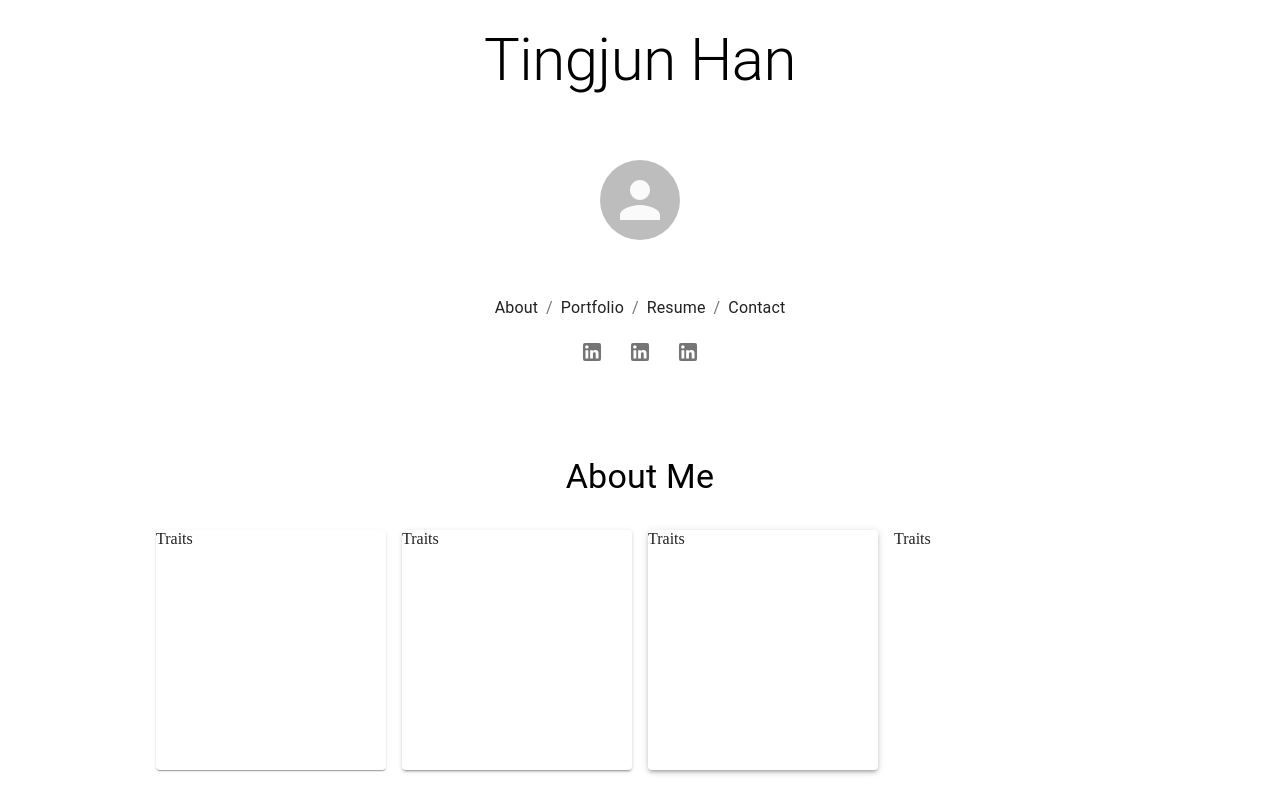
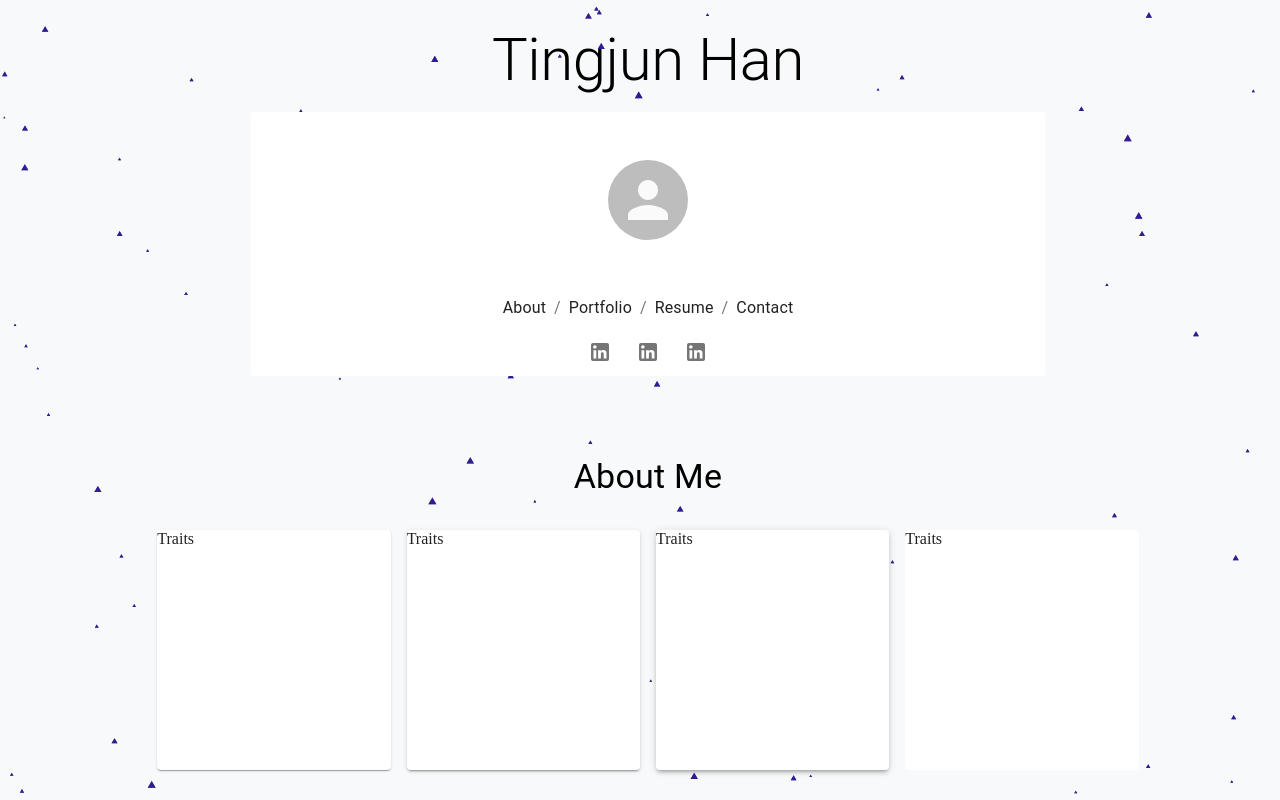
Before and after one commit to hopea-studio/portfolio-HAN, a Gatsby site: page / in a window 1280 px wide. Shown: the top 800 px of the page. Built offline with nearby package versions, Linux system fonts and the light colour scheme; Gatsby itself is replaced by a stand-in of ours.

Commit message:
added particle bk

```diff
--- a/gatsby-config.js
+++ b/gatsby-config.js
@@ -10,8 +10,6 @@
         // },
       },
     },
-    // If you want to use styled components you should add the plugin here.
-    // 'gatsby-plugin-styled-components',
     "gatsby-plugin-react-helmet",
     {
       resolve: `gatsby-source-filesystem`,
--- a/package.json
+++ b/package.json
@@ -16,7 +16,9 @@
     "gatsby-transformer-sharp": "^2.5.13",
     "react": "latest",
     "react-dom": "latest",
-    "react-helmet": "latest"
+    "react-helmet": "latest",
+    "react-particles-js": "^3.3.0",
+    "react-tsparticles": "^1.17.12"
   },
   "scripts": {
     "develop": "gatsby develop",
--- a/src/components/Layout.js
+++ b/src/components/Layout.js
@@ -1,24 +1,27 @@
-import { Container, Grid, Typography } from '@material-ui/core'
-import React from 'react'
+import { Container, Grid, Typography } from "@material-ui/core"
+import React from "react"
 
 import { makeStyles } from "@material-ui/core/styles"
+import Particles from "./Particles"
 
 const useStyles = makeStyles((theme) => ({
+  container: {
+    position: "absolute",
+  },
   header: {
-   padding: theme.spacing(2)
+    padding: theme.spacing(2),
   },
   footer: {
-    padding: theme.spacing(2)
-
-    }
+    padding: theme.spacing(2),
+  },
 }))
 
 const Layout = ({ children }) => {
-
   const classes = useStyles()
 
   return (
-      <Container maxWidth="xl">
+    <Container maxWidth="xl" className={classes.container}>
+      <Particles />
       <Grid container justify="center">
         <Grid item className={classes.header}>
           <Typography variant="h2">Tingjun Han</Typography>
--- /dev/null
+++ b/src/components/Particles.js
@@ -0,0 +1,71 @@
+import React from "react"
+import ParticlesJS from "react-tsparticles"
+import { makeStyles } from "@material-ui/core/styles"
+
+const useStyles = makeStyles((theme) => ({
+
+    particles:
+    {
+        position: "fixed",
+        zIndex: "-1",
+        left: '0'
+    }
+}))
+
+const Particles = () => {
+
+    const classes = useStyles()
+
+    return (
+      <ParticlesJS
+        className={classes.particles}
+        height="100vh"
+        width="100vh"
+        id="tsparticles"
+        options={{
+          background: {
+            color: {
+              value: "#f8f9fa",
+            },
+          },
+          fpsLimit: 60,
+          particles: {
+            color: {
+              value: "#311b92",
+            },
+            collisions: {
+              enable: true,
+            },
+            move: {
+              direction: "up",
+              enable: true,
+              outMode: "bounce",
+              random: true,
+              speed: 1,
+              straight: false,
+            },
+            number: {
+              density: {
+                enable: true,
+                value_area: 800,
+              },
+              value: 80,
+            },
+            opacity: {
+              value: 0.9,
+            },
+            shape: {
+              type: "triangle",
+            },
+            size: {
+              random: true,
+              value: 4,
+            },
+          },
+          detectRetina: true,
+        }}
+      />
+    )
+}
+
+export default Particles
```
Also changed, not shown: 1 other file. Lines whose indentation alone changed are shown as unchanged.
